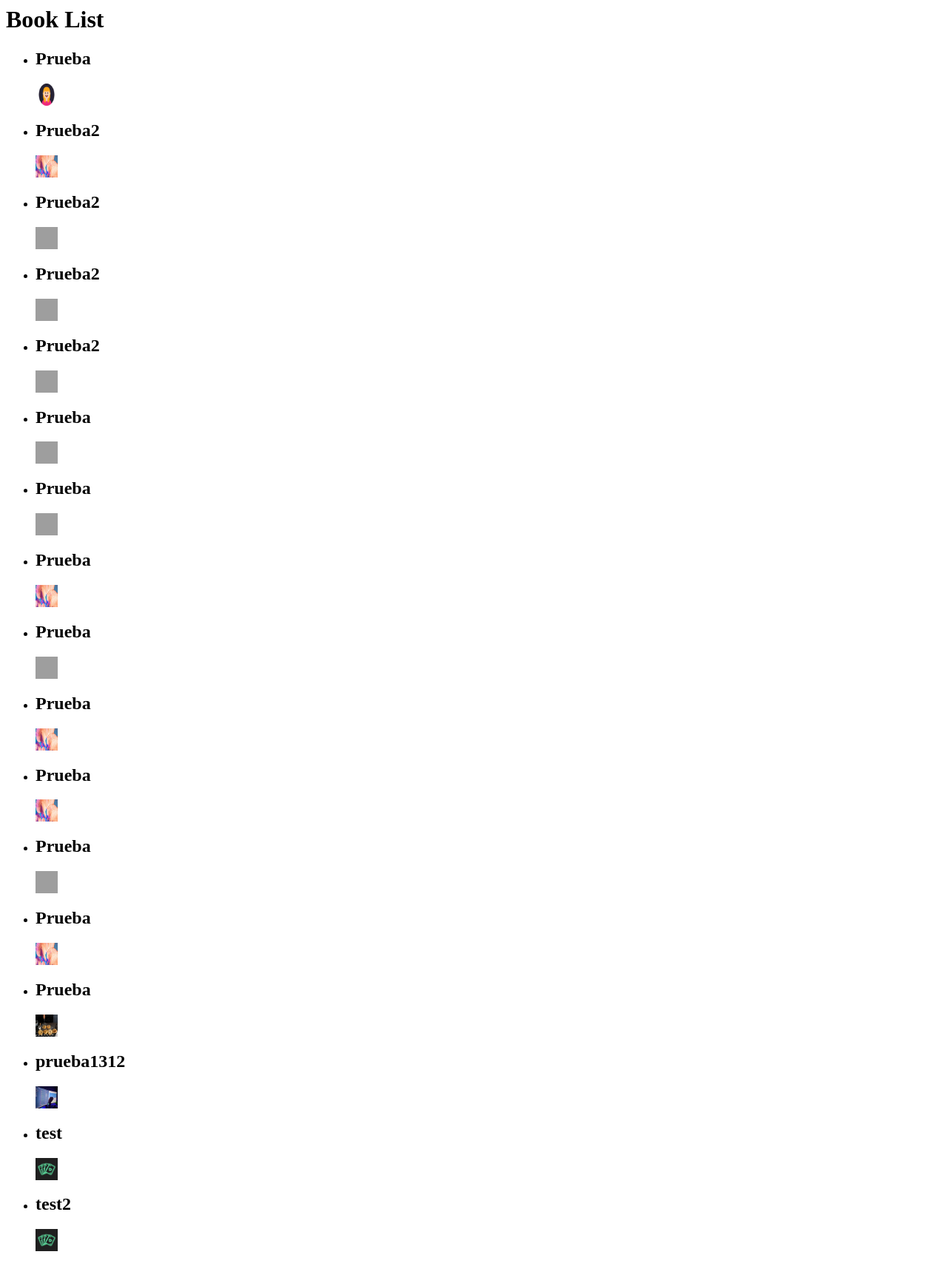
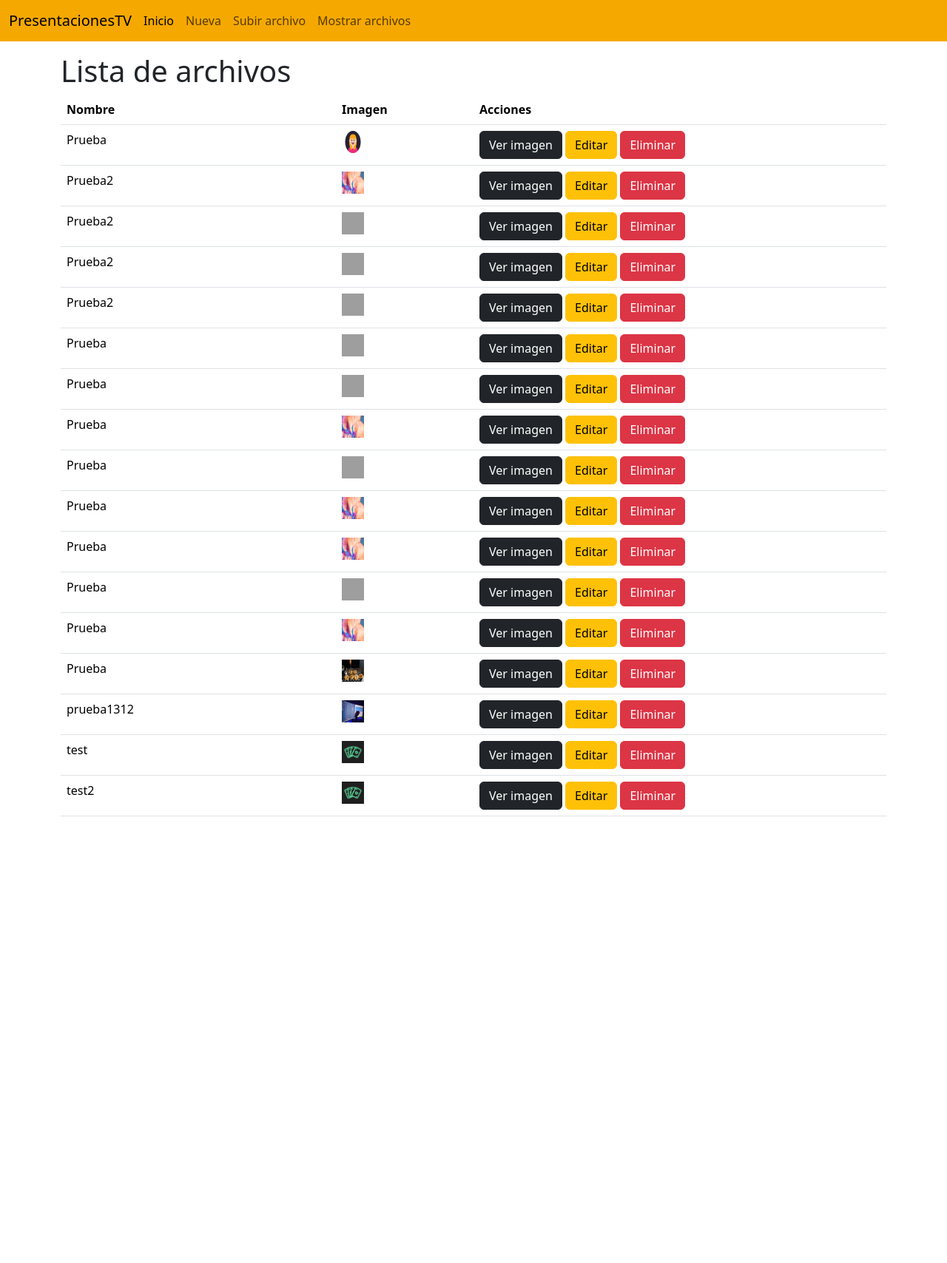
Before and after one commit to lisandrofunes/cicom, a Django app: page /archivo/archivos/ in a window 1280 px wide. Shown: the whole page at 74% size. After the commit the page ends 1104 px from the top, so only its background shows below. Run offline with Django 4.2, Linux system fonts and the light colour scheme; data comes from the database, SQL or seed files in the repository; both versions use the stored data as it was after the commit; grey boxes are pictures that could not be loaded.

Commit message:
un poco de front

```diff
--- a/PresentacionesTV/ImagenesApp/templates/ImagenesApp/archivo_list.html
+++ b/PresentacionesTV/ImagenesApp/templates/ImagenesApp/archivo_list.html
@@ -1,24 +1,43 @@
+{% extends 'base.html' %}
+
+{% block content %}
+<div class="container" style="padding-top: 16px;">
+    <h1>Lista de archivos</h1>
+
+    {% if archivo_list %}
 
 
-{% block content %}
-    <h1>Book List</h1>
+    <table class="table table-hover">
+      <thead>
+        <tr>
+          <th class="col-4" scope="col">Nombre</th>
+          <th class="col-2" scope="col">Imagen</th>
+          <th class="col-6" scope="col">Acciones</th>
+        </tr>
+      </thead>
+      <tbody>
+        {% for archivo in archivo_list %}
+        <tr>
+          <td>{{ archivo.nombre }}</td>
+          <td><img src="{{ archivo.archivo.url }}" style="width: 30px; height: 30px;"/>
+            {% comment %} <a href="{{ archivo.archivo.url }}" target="_blank">
+                <button>Abrir Imagen</button>
+            </a> {% endcomment %}
+          </td>
+          <td>
+            <button type="button" class="btn btn-dark">Ver imagen</button>
+            <button type="button" class="btn btn-warning">Editar</button>
+            <button type="button" class="btn btn-danger">Eliminar</button>
+          </td>
+        </tr>
+        {% endfor %}
+      </tbody>
+    </table>
 
-    {% if archivo_list %}
-    <ul>
 
-      {% for archivo in archivo_list %}
-      <li>
-        <h2>{{ archivo.nombre }}</h2>
-        <img src="{{ archivo.archivo.url }}" style="width: 30px; height: 30px;"/>
-        {% comment %} <a href="{{ archivo.archivo.url }}" target="_blank">
-            <button>Abrir Imagen</button>
-        </a> {% endcomment %}
 
-      </li>
-      {% endfor %}
-
-    </ul>
     {% else %}
       <p>There are no books in the library.</p>
     {% endif %}
+  </div>
 {% endblock %}
--- a/PresentacionesTV/ImagenesApp/urls.py
+++ b/PresentacionesTV/ImagenesApp/urls.py
@@ -11,7 +11,7 @@ urlpatterns = [
     #  path('', CargarArchivoView.as_view(), name='cargar_archivo'),
     path('create/', views.ArchivoCreate.as_view(), name='archivo-create'),
     path('', views.index, name='index'),
-    path('archivos/', views.ArchivoListView.as_view(), name='archivo'),
+    path('archivos/', views.ArchivoListView.as_view(), name='archivo-list'),
 
 ]+ static(settings.MEDIA_URL,document_root=settings.MEDIA_ROOT)
 # if settings.DEBUG:
--- a/PresentacionesTV/ImagenesApp/views.py
+++ b/PresentacionesTV/ImagenesApp/views.py
@@ -6,7 +6,17 @@ from django.http import HttpResponse
 from django.views.generic.edit import CreateView
 
 # class CargarArchivoView(View):
-def post(self, request):
+# def post(self, request):
+#         nombre = request.POST.get('nombre')
+#         archivo = request.FILES.get('archivo')  # Obtener el archivo de la solicitud POST
+
+#         nuevo_archivo = Archivo(nombre=nombre, archivo=archivo)
+#         nuevo_archivo.save()
+
+#         return HttpResponse("Archivo cargado exitosamente")
+
+class CargarArchivoView(View):
+    def post(self, request):
         nombre = request.POST.get('nombre')
         archivo = request.FILES.get('archivo')  # Obtener el archivo de la solicitud POST
 
@@ -14,6 +24,11 @@ def post(self, request):
         nuevo_archivo.save()
 
         return HttpResponse("Archivo cargado exitosamente")
+
+    def get(self, request):
+        return render(request, 'cargar_archivo.html')
+
+
 
 
 class ArchivoCreate(CreateView):
--- /dev/null
+++ b/PresentacionesTV/templates/base.html
@@ -0,0 +1,32 @@
+<!DOCTYPE html>
+<html>
+<head>
+    <title>{% block title %}Mi Sitio{% endblock %}</title>
+
+    <link href="https://cdn.jsdelivr.net/npm/bootstrap@5.3.1/dist/css/bootstrap.min.css" rel="stylesheet" integrity="sha384-4bw+/aepP/YC94hEpVNVgiZdgIC5+VKNBQNGCHeKRQN+PtmoHDEXuppvnDJzQIu9" crossorigin="anonymous">
+</head>
+<body>
+    <nav class="navbar " style="background-color: #f5a800;">
+        <div class="container-fluid">
+          <a class="navbar-brand">PresentacionesTV</a>
+            <ul class="navbar-nav me-auto mb-lg-0 " style="display: flex; flex-direction: row; gap: 16px;">
+              <li class="nav-item">
+                <a class="nav-link active" aria-current="page" href="#">Inicio</a>
+              </li>
+              <li class="nav-item">
+                <a class="nav-link" href="#">Nueva</a>
+              </li>
+              <li class="nav-item">
+                <a class="nav-link" href="{% url 'archivo-create' %}">Subir archivo</a>
+              </li>
+              <li class="nav-item">
+                <a class="nav-link" href="{% url 'archivo-list' %}">Mostrar archivos</a>
+              </li>
+            </ul>
+        </div>
+      </nav>
+    {% block content %}
+    {% endblock %}
+    <!-- Agrega tus enlaces a los archivos JS de Bootstrap aquí -->
+</body>
+</html>
```
Also changed, not shown: PresentacionesTV/ImagenesApp/base.html (deleted, +0 -19 lines), PresentacionesTV/ImagenesApp/templates/ImagenesApp/archivo_form.html (+21 -7 lines), PresentacionesTV/ImagenesApp/templates/ImagenesApp/index.html (+3 -10 lines), PresentacionesTV/db.sqlite3, PresentacionesTV/media/images/zyro-image_3.png (added), PresentacionesTV/media/images/zyro-image_3_vuIxDuH.png (added).
